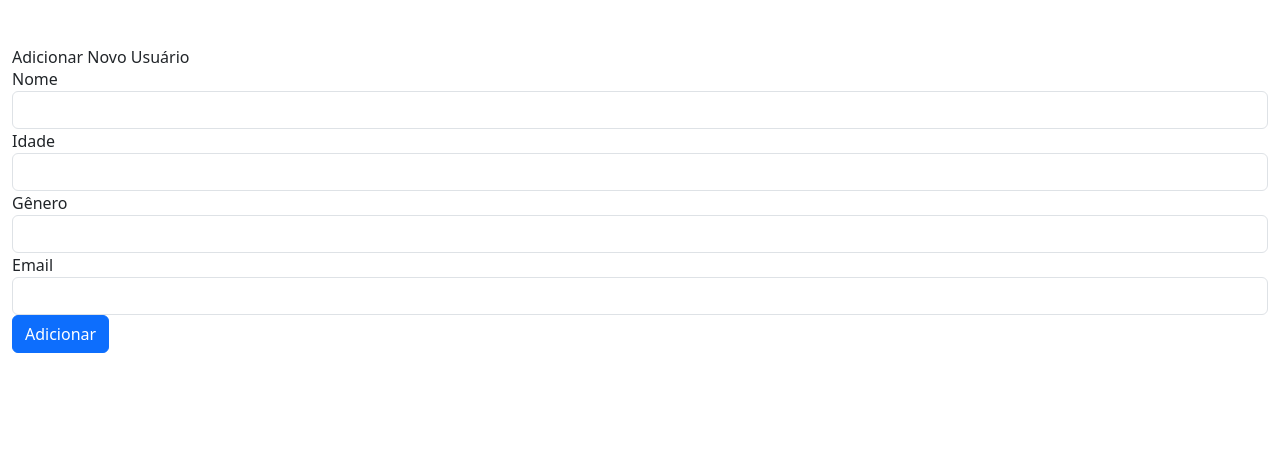
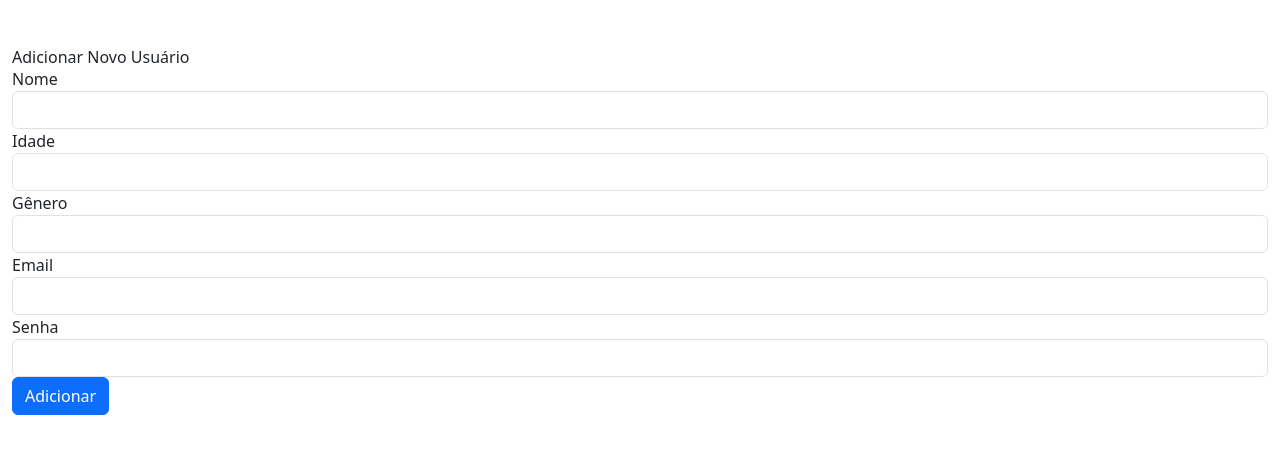
Before and after one commit to R4PTOR-C/MaxDoc, a React (Create React App) app in the folder front/: page /usuarios/new in a window 1280 px wide. Shown: the top 454 px of the page. Built offline with nearby package versions, Linux system fonts and the light colour scheme.

Commit message:
Adicionado senha

```diff
--- a/front/src/components/Usuarios_index.js
+++ b/front/src/components/Usuarios_index.js
@@ -1,4 +1,6 @@
 import React, { useState, useEffect } from 'react';
+import { Link } from 'react-router-dom';
+
 
 const Usuarios_index = () => {
     const [usuarios, setUsuarios] = useState([]);
@@ -49,8 +51,9 @@ const Usuarios_index = () => {
 
         <div className="overflow-x-auto">
             <h1 className="text-2xl font-bold mb-4">Usuários</h1>
+            <Link to="/usuarios/new" type="button" class="btn btn-outline-dark" >Adicionar Usuario</Link>
             <div className="min-w-full">
-                <table className="table table-hover w-full text-left">
+            <table className="table table-hover w-full text-left">
                     <thead className="bg-gray-200">
                     <tr>
                         <th scope="col" className="px-6 py-3">ID</th>
--- a/front/src/components/Usuarios_new.js
+++ b/front/src/components/Usuarios_new.js
@@ -5,10 +5,12 @@ function Usuarios_new() {
     const [idade, setIdade] = useState('');
     const [genero, setGenero] = useState('');
     const [email, setEmail] = useState('');
+    const [senha, setSenha] = useState('');
+
 
     const handleSubmit = async (event) => {
         event.preventDefault();
-        const usuario = { nome, idade, genero, email };
+        const usuario = { nome, idade, genero, email,senha };
 
         try {
             const response = await fetch(`https://maxdoc.onrender.com/usuarios`, {
@@ -75,6 +77,16 @@ function Usuarios_new() {
                         required
                     />
                 </div>
+                <div className="form-group">
+                    <label>Senha</label>
+                    <input
+                        type="password"
+                        className="form-control"
+                        value={senha}
+                        onChange={(e) => setSenha(e.target.value)}
+                        required
+                    />
+                </div>
                 <button type="submit" className="btn btn-primary">Adicionar</button>
             </form>
         </div>
```
Also changed, not shown: 1 other file (tests, documents, lock files or other folders).
